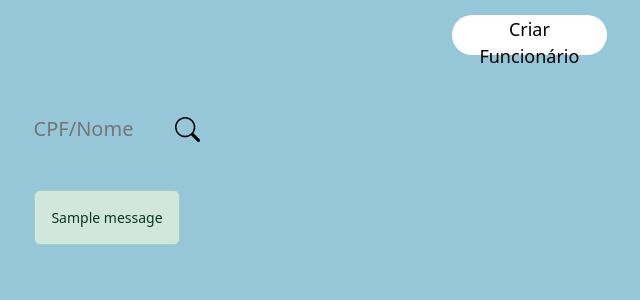
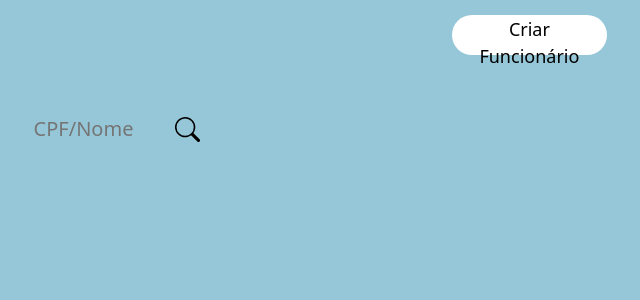
Before and after one commit to marcosvianaap/vrumvrumlocadora, a Flask app: page /administrador/funcionarios in a window 1280 px wide. Shown: the part 150-450 px from the top of the page, without its empty margins (533-1173 px from the left). Run offline with Flask 3, Linux system fonts and the light colour scheme; the visitor is signed in with stand-in values (Sample User, id 1); data comes from the database, SQL or seed files in the repository; one stand-in notice (Sample message) is shown; some libraries are stand-ins or nearby versions.

Commit message:
atualização 1

```diff
--- a/app.py
+++ b/app.py
@@ -232,6 +232,7 @@ def gerenciar_veiculos():
     cursor = conn.cursor()
 
     modeloVeiculo = request.args.get('modelo')
+
     if modeloVeiculo == None:
         cursor.execute("SELECT id,Ano_Aquisicao,Placa,RENAVAM,Modelo,Marca,Ano_Fabricacao,Cor,Tipo_Combustivel,Valor_Locacao_Dia,Status FROM Veiculo")
     else:
--- a/templates/criar_veiculo.html
+++ b/templates/criar_veiculo.html
@@ -29,7 +29,7 @@ Criar Veiculos
                     <div class="row mb-2 align-items-center">
                         <label for="cor" class="col-sm-4 col-form-label">Cor:</label>
                         <div class="col-sm-8">
-                            <select class="form-select" id="cor" name="tipoCombustivel" required>
+                            <select class="form-select" id="cor" name="cor" required>
                                 <option selected disabled>Selecione...</option>
                                 <option value="amarelo">Amarelo</option>
                                 <option value="azul">Azul</option>
@@ -56,7 +56,7 @@ Criar Veiculos
                         <label for="placa" class="col-sm-4 col-form-label">Placa do veículo:</label>
                         <div class="col-sm-8">
                             <input type="text" class="form-control" id="placa" name="placa"
-                                pattern="[A-Za-z]{3}[0-9]{4}" placeholder="Ex.: ABC1234" required>
+                                pattern="[A-Za-z]{3}[0-9]{4}" maxlength="7" placeholder="Ex.: ABC1234" required>
                         </div>
                     </div>
 
@@ -64,7 +64,7 @@ Criar Veiculos
                         <label for="renavam" class="col-sm-4 col-form-label">RENAVAM:</label>
                         <div class="col-sm-8">
                             <input type="text" class="form-control" id="renavam" name="renavam" pattern="^\d{11}$"
-                                placeholder="Ex.: 12345678901" required>
+                                placeholder="Ex.: 12345678901" maxlength="11" required>
                         </div>
                     </div>
 
--- a/templates/editar_veiculo.html
+++ b/templates/editar_veiculo.html
@@ -43,7 +43,7 @@ Criar Veiculos
                     <div class="row mb-3 align-items-center">
                         <label for="placa" class="col-sm-6 col-form-label">Placa do veículo:</label>
                         <div class="col-sm-6">
-                            <input type="text" class="form-control" id="placa" name="placa" value="{{veiculo.Placa}}" pattern="[A-Za-z]{3}[0-9]{4}"  placeholder="Ex.: ABC1234" required>
+                            <input type="text" class="form-control" id="placa" maxlength="7" name="placa" value="{{veiculo.Placa}}" pattern="[A-Za-z]{3}[0-9]{4}"  placeholder="Ex.: ABC1234" required>
 
                         </div>
                     </div>
@@ -51,7 +51,7 @@ Criar Veiculos
                     <div class="row mb-2 align-items-center">
                         <label for="renavam" class="col-sm-4 col-form-label">RENAVAM:</label>
                         <div class="col-sm-8">
-                            <input type="text" class="form-control" id="renavam" name="renavam" value="{{veiculo.RENAVAM}}" pattern="^\d{11}$" placeholder="Ex.: 12345678901" required>
+                            <input type="text" class="form-control" id="renavam" maxlength="11" name="renavam" value="{{veiculo.RENAVAM}}" pattern="^\d{11}$" placeholder="Ex.: 12345678901" required>
                         </div>
                     </div>
 
--- a/templates/pesquisar_funcionario.html
+++ b/templates/pesquisar_funcionario.html
@@ -30,18 +30,6 @@ Pesquisar Funcionários
             </button>
         </div>
     </form>
-
-    {% with messages = get_flashed_messages(with_categories=true) %}
-        {% if messages %}
-            <div id="responseMessage2">
-                {% for category, message in messages %}
-                    <div class="alert alert-{{ category }} mt-3" id="alertMessage">
-                        {{ message }}
-                    </div>
-                {% endfor %}
-            </div>
-        {% endif %}
-    {% endwith %}
 
     {% if funcionarios %}
         {% for i in funcionarios%}
```
Also changed, not shown: templates/geren_veic.html (+0 -12 lines).
